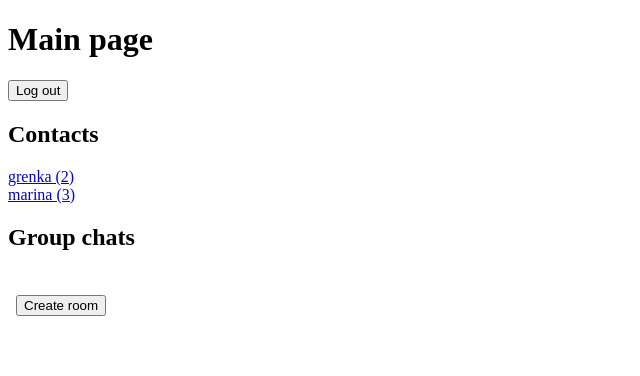
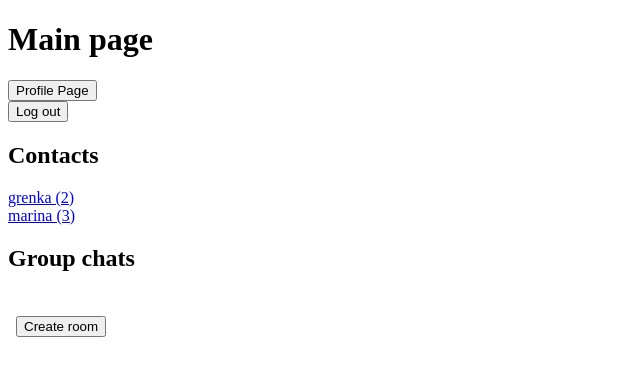
Before and after one commit to MarinaZLKN/exercise-06, a Django app: page / in a window 1280 px wide. Shown: the top 376 px of the page, without its empty margins (0-640 px from the left). Run offline with Django 4.2, Linux system fonts and the light colour scheme; a user stored in the database is signed in; data comes from the database, SQL or seed files in the repository; both versions use the stored data as it was after the commit.

Commit message:
last buttons - to profile page and back to main page

```diff
--- a/chat/templates/chat/index.html
+++ b/chat/templates/chat/index.html
@@ -4,6 +4,9 @@
 
   <div>
     <h1>Main page</h1>
+    <form action="http://127.0.0.1:8000/profile_view">
+    <input type="submit" value="Profile Page" />
+</form>
 
     <div>
       <form
@@ -43,8 +46,7 @@
             {{ room.name }} ({{ room.pk }})
           </div>
         {% endfor %}
-
-      </div>
+        </div>
 
       <div style="padding: 8px;">
         {# We are using form here but GET method, this works the same was as <a href> - just a link to a new URL #}
@@ -56,7 +58,7 @@
             Create room
           </button>
         </form>
-      </div>
+        </div>
 
     </div>
 
--- a/chat/templates/chat/profile.html
+++ b/chat/templates/chat/profile.html
@@ -6,6 +6,9 @@
 
   <div>
     <h1>Profile</h1>
+    <form action="http://127.0.0.1:8000">
+    <input type="submit" value="Back to Main Page" />
+</form>
 
     <div>
       <div>
--- a/chat/views.py
+++ b/chat/views.py
@@ -39,7 +39,7 @@ def register_view(request):
         if form.is_valid():
             user = form.save()
             login(request, user)
-            return redirect('chat:index')
+            return redirect('chat:profile_view')
         else:
             return render(request, 'chat/register.html', {'form': form})
     else:
```
Also changed, not shown: db.sqlite3.
